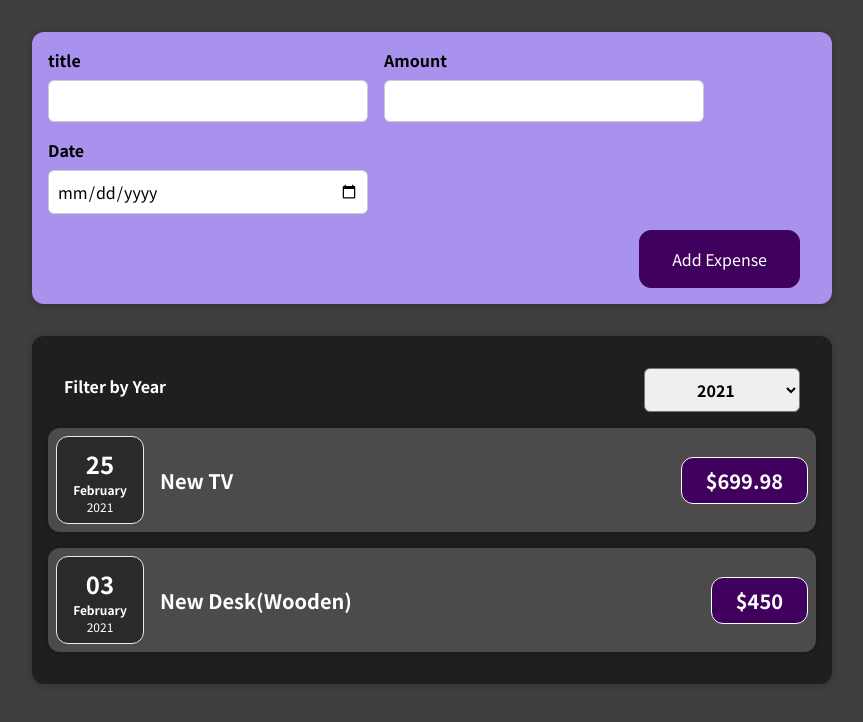
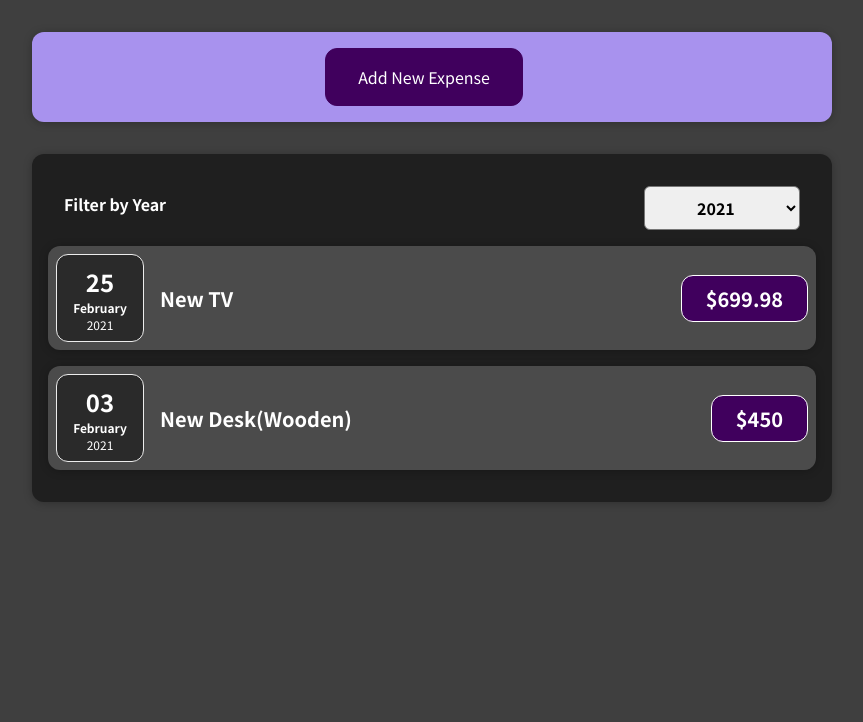
Before and after one commit to ritamxy/mini_wallet, a React (Create React App) app: page / in a window 1280 px wide. Shown: the top 722 px of the page, without its empty margins (208-1071 px from the left). Built offline with nearby package versions, Linux system fonts and the light colour scheme.

Commit message:
add a button to handle input form

```diff
--- a/src/components/NewExpense/NewExpense.js
+++ b/src/components/NewExpense/NewExpense.js
@@ -1,4 +1,4 @@
-import React from "react";
+import React, { useState } from "react";
 import ExpenseForm from "./ExpenseForm";
 import "./NewExpense.css";
 
@@ -10,10 +10,18 @@
     };
     props.onAddExpense(expenseData);
   };
+  const [isEditing, setIsEditing] = useState(false);
+
+  const starEditingHandler = () => {
+    setIsEditing(true);
+  };
 
   return (
     <div className="new-expense">
-      <ExpenseForm onSaveExpenseData={saveExpenseDataHandler} />
+      {isEditing && <ExpenseForm onSaveExpenseData={saveExpenseDataHandler} />}
+      {!isEditing && (
+        <button onClick={starEditingHandler}>Add New Expense</button>
+      )}
     </div>
   );
 };
```
Also changed, not shown: 1 other file (tests, documents, lock files or other folders).
